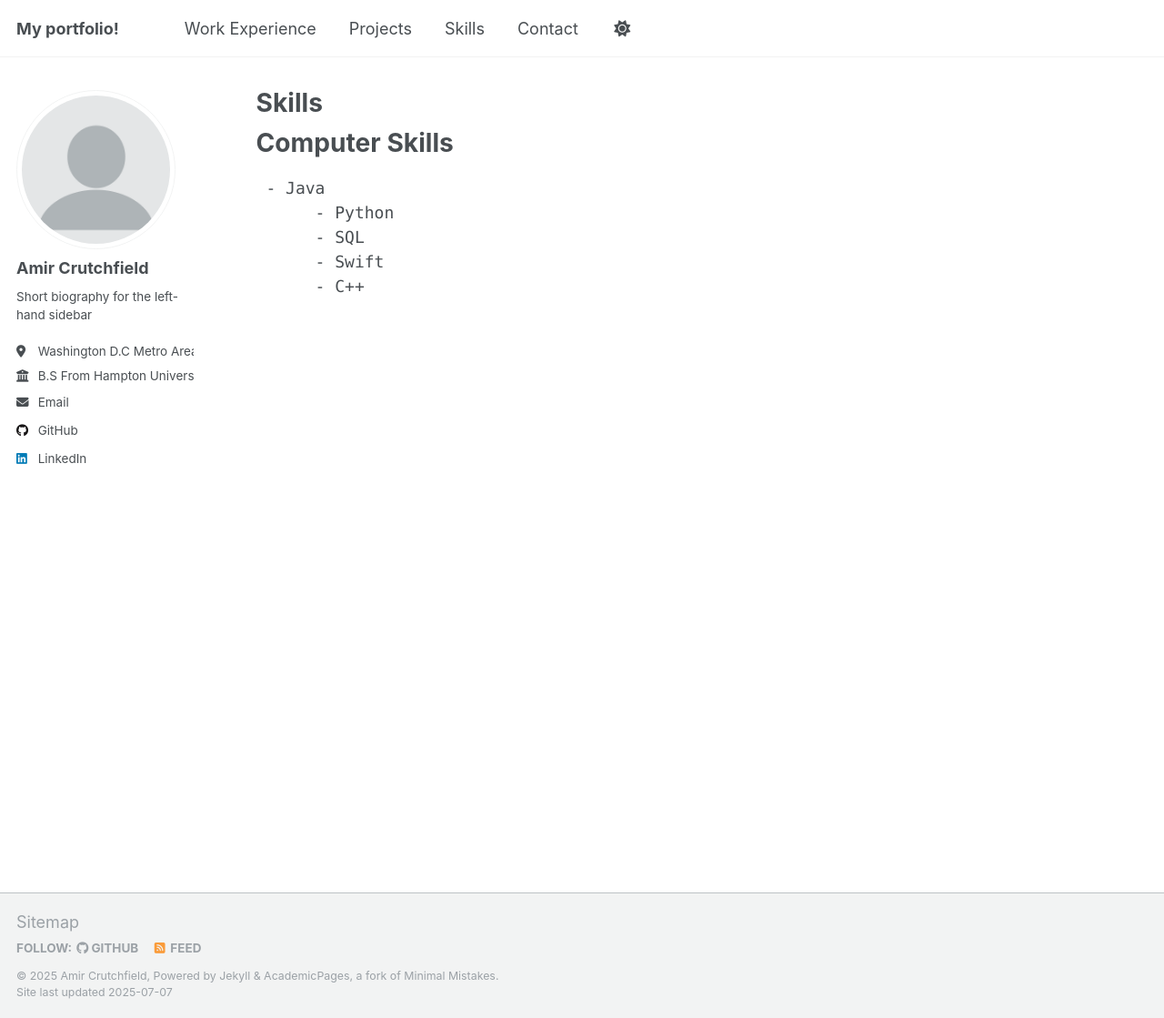
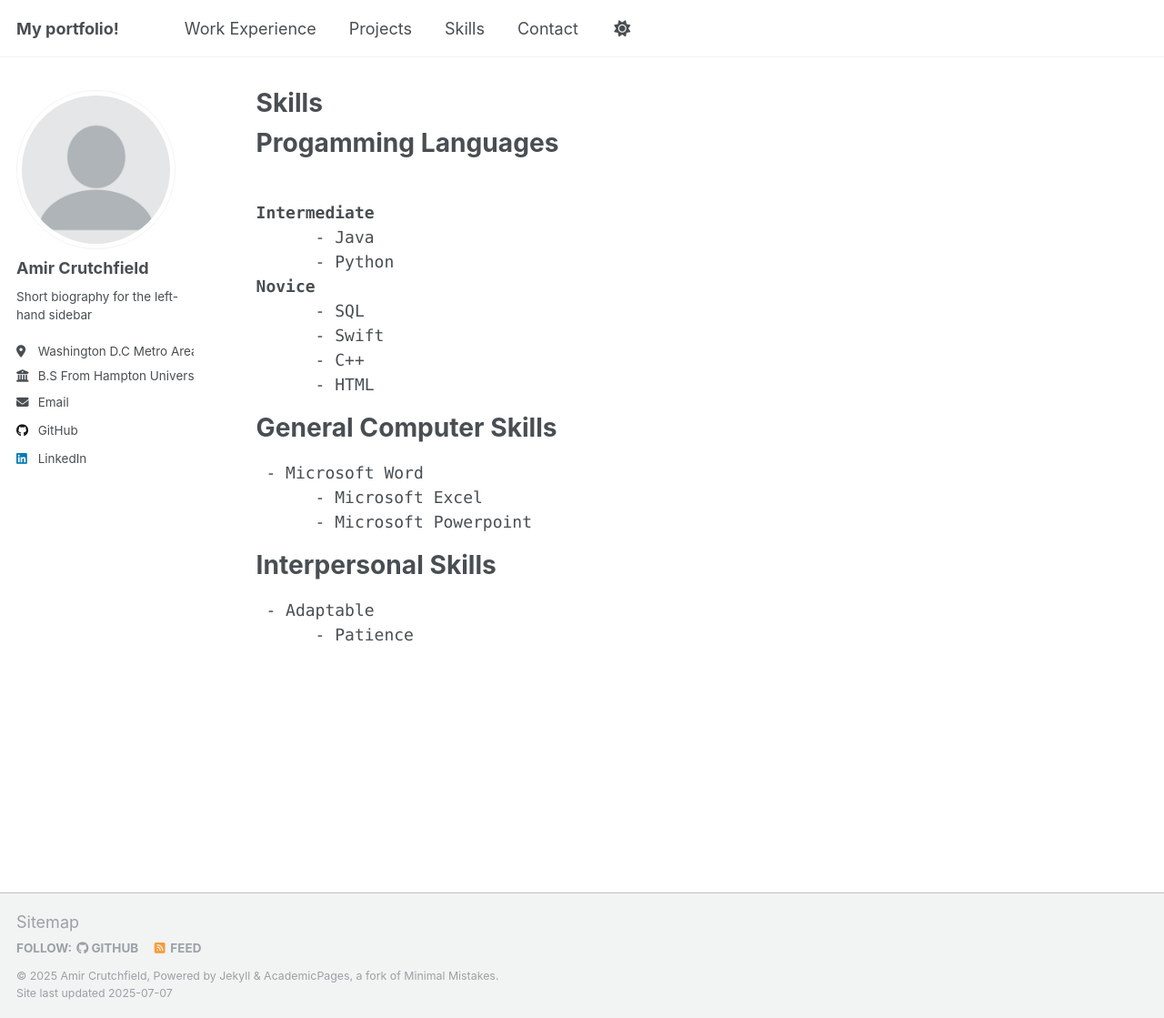
Before and after one commit to amirc42/amircportfolio, a Jekyll site: the page built from _pages/skills.html, in a window 1280 px wide and 1119 px high. Shown: the whole window at 91% size. Built offline with Jekyll 4.4.1, drawn with Linux system fonts in a browser that asks for light colours; a script that is not in the unit is left out.

Commit message:
Update skills.html

```diff
--- a/_pages/skills.html
+++ b/_pages/skills.html
@@ -5,13 +5,25 @@ permalink: /skills/
 author_profile: true
 ---
 
-<h1>Computer Skills</h1>
-<pre> - Java
+<h1>Progamming Languages </h1>
+<pre>
+<b>Intermediate</b>
+      - Java
       - Python
+<b>Novice</b>
       - SQL
       - Swift
-      - C++ </pre>
+      - C++
+      - HTML  </pre>
 
+<h1> General Computer Skills </h1>
+<pre> - Microsoft Word
+      - Microsoft Excel
+      - Microsoft Powerpoint </pre>
+
+<h1> Interpersonal Skills </h1>
+<pre> - Adaptable
+      - Patience  </pre>
 
 
 {% include base_path %}
```
